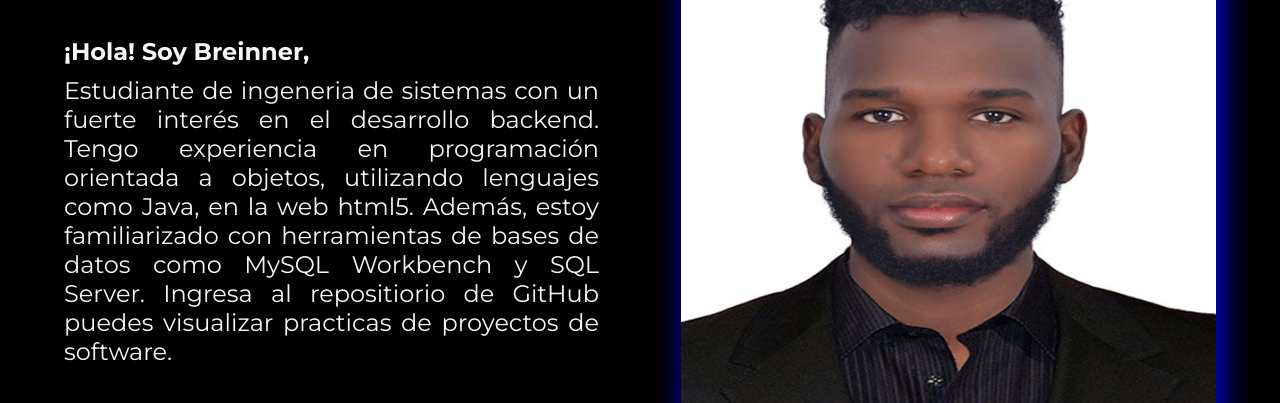
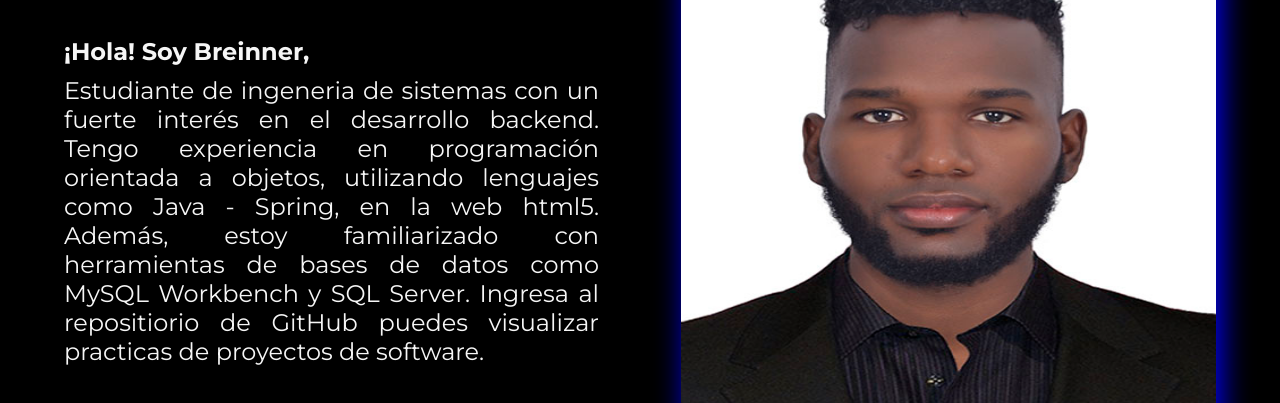
Before and after one commit to BreinnerBenitez/Portafolio_Breinner, a plain HTML site: page index.html in a window 1280 px wide. Shown: the part 392-795 px from the top of the page. Drawn offline with nearby package versions, Linux system fonts and the light colour scheme.

Commit message:
index.html

```diff
--- a/index.html
+++ b/index.html
@@ -29,7 +29,7 @@
             <p class="presentacion_contenido_titulo_texto"><strong>¡Hola! Soy Breinner,</strong> Estudiante
                 de ingeneria de sistemas
                 con un fuerte interés en el desarrollo backend. Tengo experiencia en
-                programación orientada a objetos, utilizando lenguajes como Java, en la web html5. Además, estoy
+                programación orientada a objetos, utilizando lenguajes como Java - Spring, en la web html5. Además, estoy
                 familiarizado con herramientas de bases de datos como MySQL Workbench y SQL Server. Ingresa
                 al repositiorio de GitHub puedes visualizar practicas de proyectos de software.
             </p>
```
